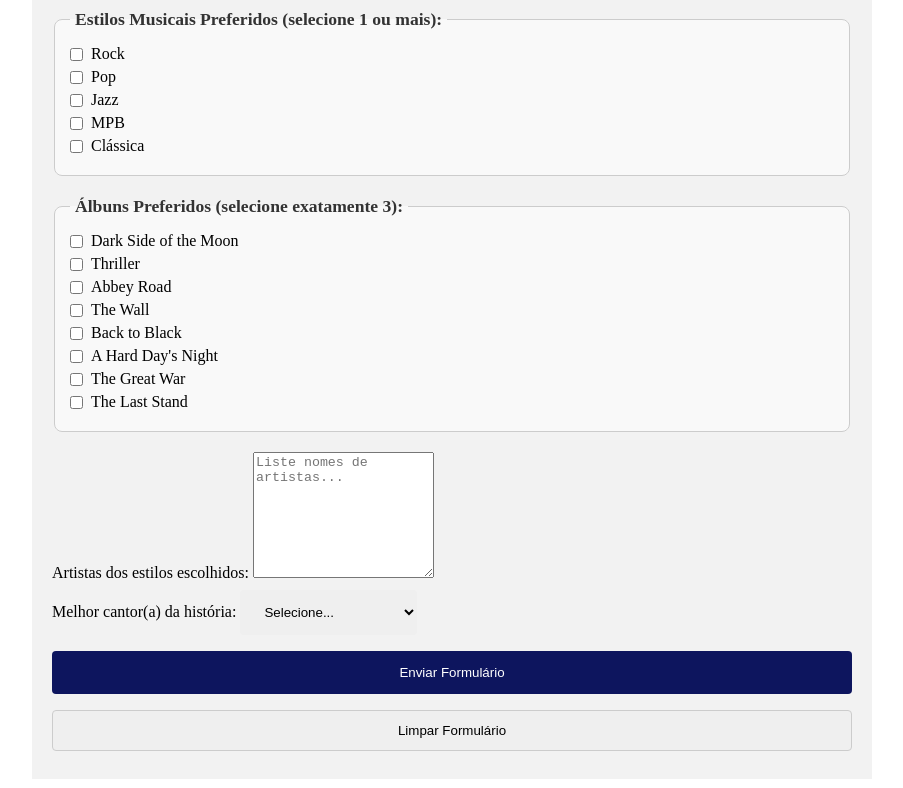
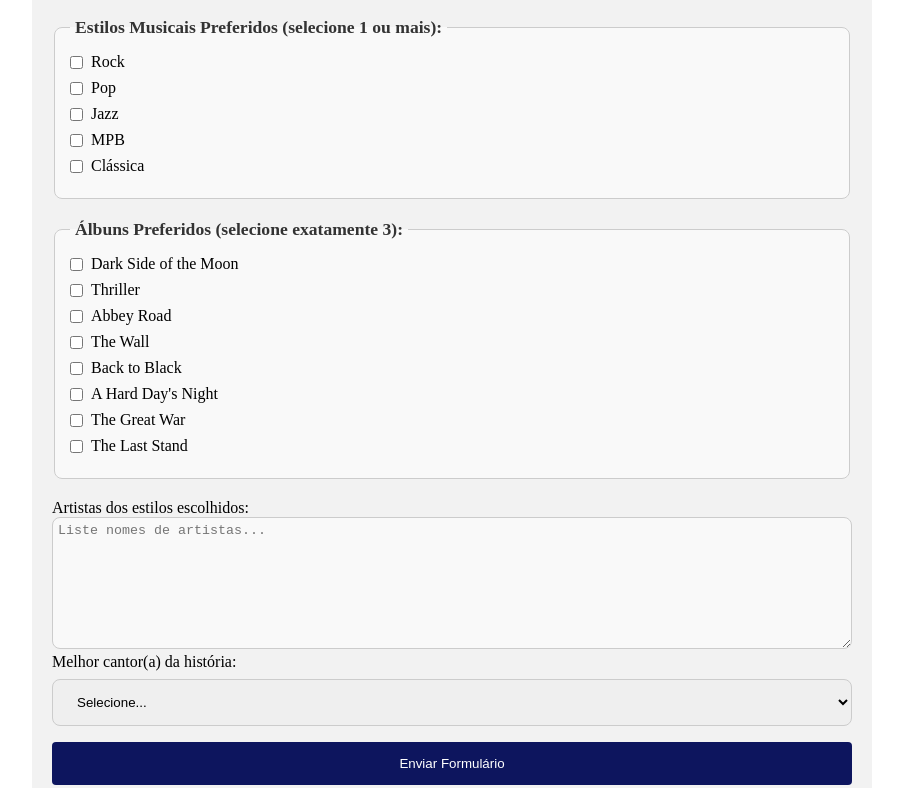
Before and after one commit to EduardoKPVeiga/ICSM49_Formularios, a plain HTML site: page index.html in a window 1280 px wide. Shown: the part 522-1310 px from the top of the page, without its empty margins (188-1091 px from the left). Drawn offline with Linux system fonts and the light colour scheme.

Commit message:
update: alignment of elements

```diff
--- a/style.css
+++ b/style.css
@@ -51,7 +51,7 @@ input[type=checkbox] {
     cursor: pointer;
 }
 
-.music-group {
+fieldset {
     background-color: #f9f9f9;
     border: 1px solid #ccc;
     border-radius: 8px;
@@ -69,7 +69,7 @@ input[type=checkbox] {
 .music-group div {
     display: flex;
     align-items: center;
-    margin-bottom: 5px;
+    margin-bottom: 8px;
 }
 
 .music-group label {
@@ -77,10 +77,21 @@ input[type=checkbox] {
 }
 
 select {
+    width: 100%;
+    box-sizing: border-box;
     padding: 14px 20px;
     border: 1px solid #ccc;
     margin: 8px 0;
-    border: none;
-    border-radius: 4px;
+    border-radius: 8px;
     cursor: pointer;
 }
+
+#artistas {
+    width: 100%;
+    box-sizing: border-box;
+    resize: vertical;
+    border-radius: 8px;
+    padding: 5px;
+    background-color: #f9f9f9;
+    border: 1px solid #ccc;
+}
```
